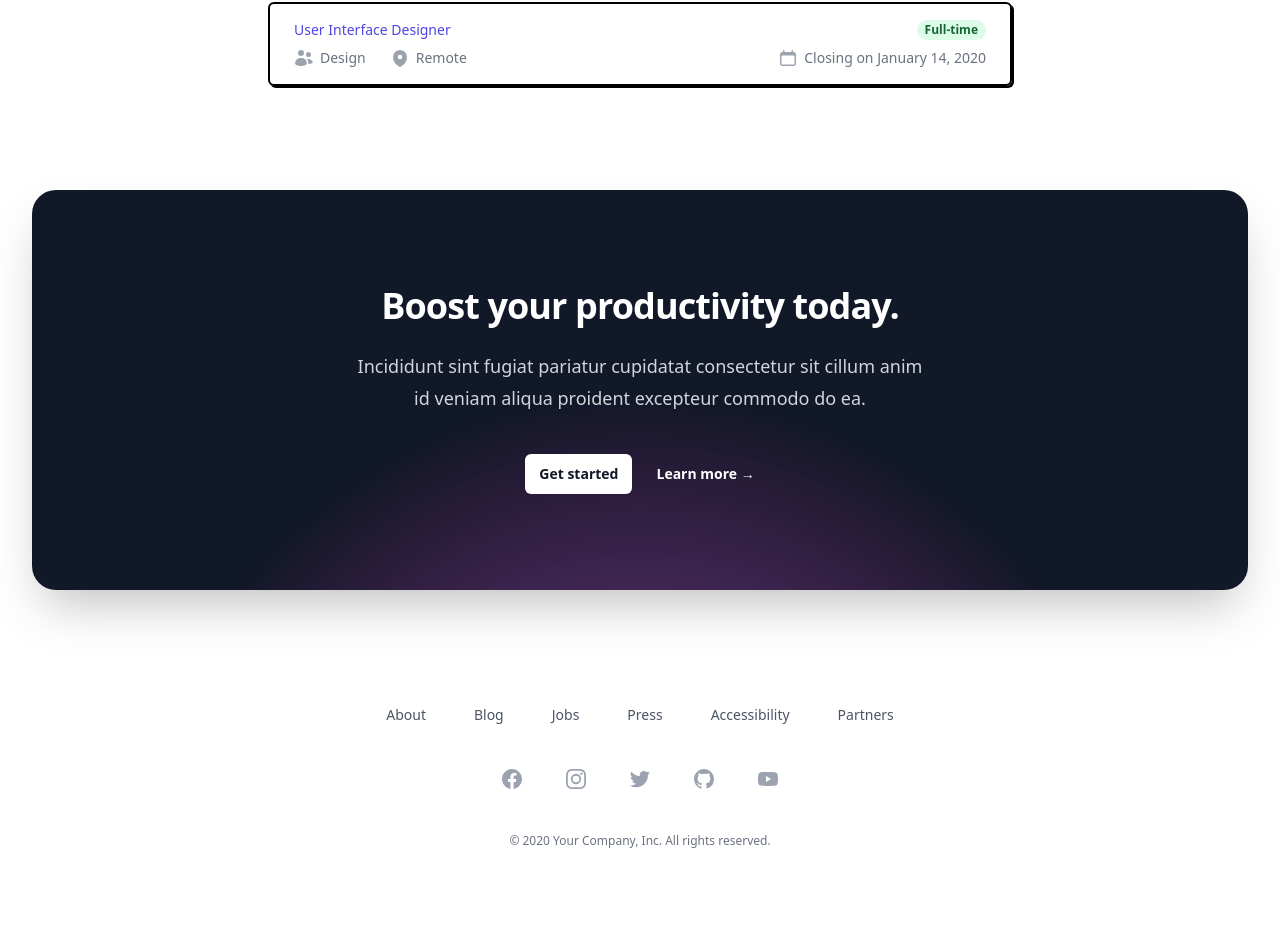
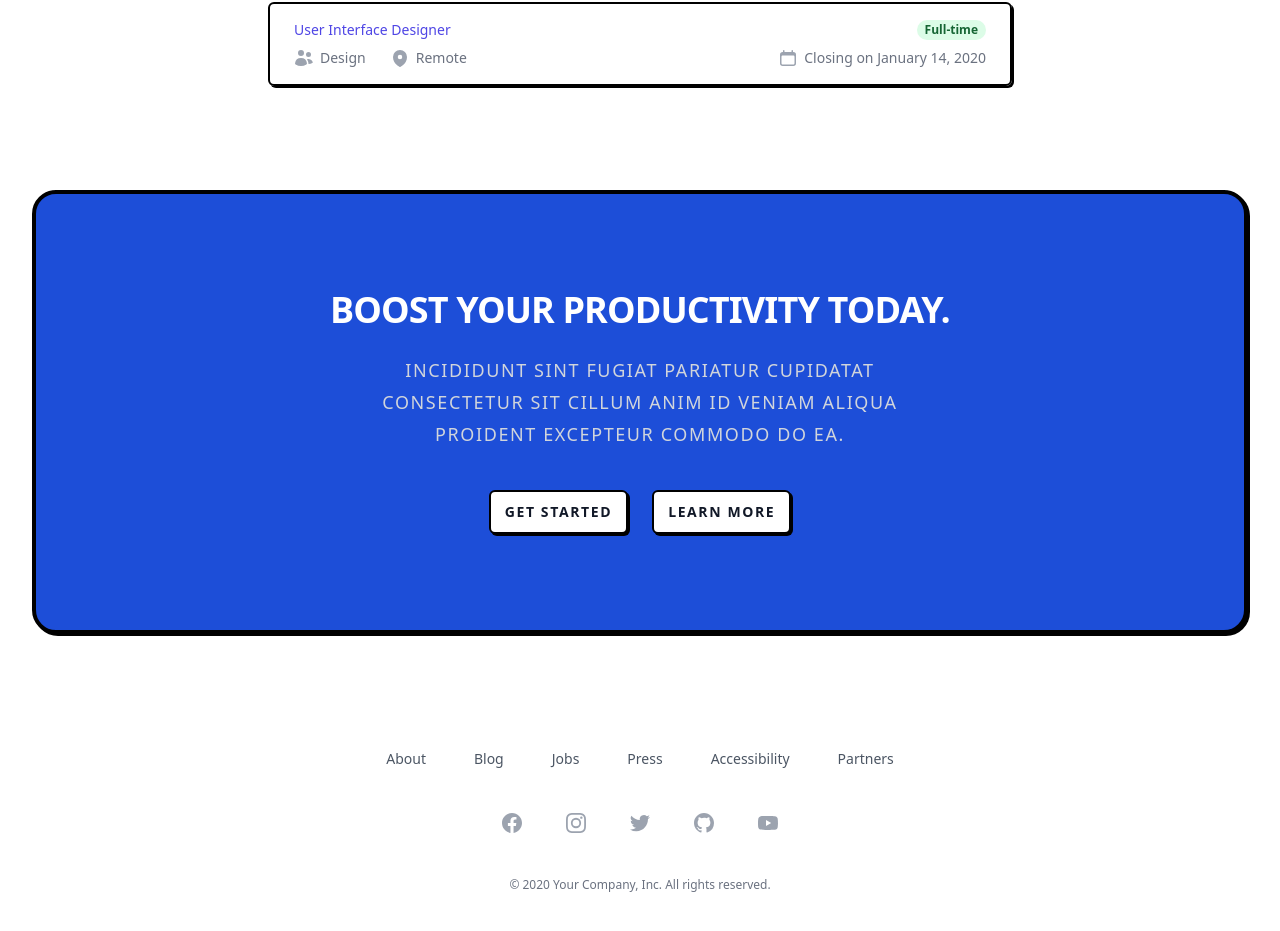
Before and after one commit to simonbeirouti/jobseeking.today_archive, a Next.js app: page / in a window 1280 px wide. Shown: the part 1078-2009 px from the top of the page. Before the commit the page ends 1977 px from the top, so only its background shows below. Built offline with nearby package versions, Linux system fonts and the light colour scheme.

Commit message:
make CTA neubrutalism

```diff
--- a/src/components/CTA.jsx
+++ b/src/components/CTA.jsx
@@ -1,8 +1,8 @@
 export default function CTA() {
   return (
-    <div className="bg-white">
+    <div>
       <div className="mx-auto max-w-7xl py-12 sm:px-6 sm:py-16 lg:px-8">
-        <div className="relative isolate overflow-hidden bg-gray-900 px-6 py-24 text-center shadow-2xl sm:rounded-3xl sm:px-16">
+        <div className="tracking-widest font-medium uppercase relative isolate overflow-hidden bg-blue-700 shadow-[2px_2px_0px_#000] hover:shadow-[6px_6px_0px_#000] border-4 border-black transition-all px-6 py-24 text-center sm:rounded-3xl sm:px-16">
           <h2 className="mx-auto max-w-2xl text-3xl font-bold tracking-tight text-white sm:text-4xl">
             Boost your productivity today.
           </h2>
@@ -13,33 +13,17 @@ export default function CTA() {
           <div className="mt-10 flex items-center justify-center gap-x-6">
             <a
               href="#"
-              className="rounded-md bg-white px-3.5 py-2.5 text-sm font-semibold text-gray-900 shadow-sm hover:bg-gray-100 focus-visible:outline focus-visible:outline-2 focus-visible:outline-offset-2 focus-visible:outline-white"
+              className="shadow-[2px_2px_0px_#000] hover:shadow-[4px_4px_0px_#000] border-2 border-black transition-all rounded-md bg-white px-3.5 py-2.5 text-sm font-semibold text-gray-900 hover:bg-gray-100 focus-visible:outline focus-visible:outline-2 focus-visible:outline-offset-2 focus-visible:outline-white"
             >
               Get started
             </a>
-            <a href="#" className="text-sm font-semibold leading-6 text-white">
-              Learn more <span aria-hidden="true">→</span>
+            <a
+              href="#"
+              className="shadow-[2px_2px_0px_#000] hover:shadow-[4px_4px_0px_#000] border-2 border-black transition-all rounded-md bg-white px-3.5 py-2.5 text-sm font-semibold text-gray-900 focus-visible:outline focus-visible:outline-2 focus-visible:outline-offset-2 focus-visible:outline-white"
+            >
+              Learn more
             </a>
           </div>
-          <svg
-            viewBox="0 0 1024 1024"
-            className="absolute left-1/2 top-1/2 -z-10 h-[64rem] w-[64rem] -translate-x-1/2 [mask-image:radial-gradient(closest-side,white,transparent)]"
-            aria-hidden="true"
-          >
-            <circle
-              cx={512}
-              cy={512}
-              r={512}
-              fill="url(#827591b1-ce8c-4110-b064-7cb85a0b1217)"
-              fillOpacity="0.7"
-            />
-            <defs>
-              <radialGradient id="827591b1-ce8c-4110-b064-7cb85a0b1217">
-                <stop stopColor="#7775D6" />
-                <stop offset={1} stopColor="#E935C1" />
-              </radialGradient>
-            </defs>
-          </svg>
         </div>
       </div>
     </div>
```
